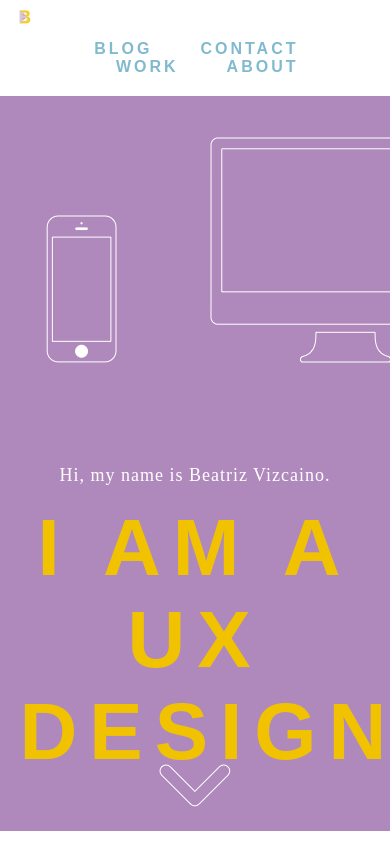
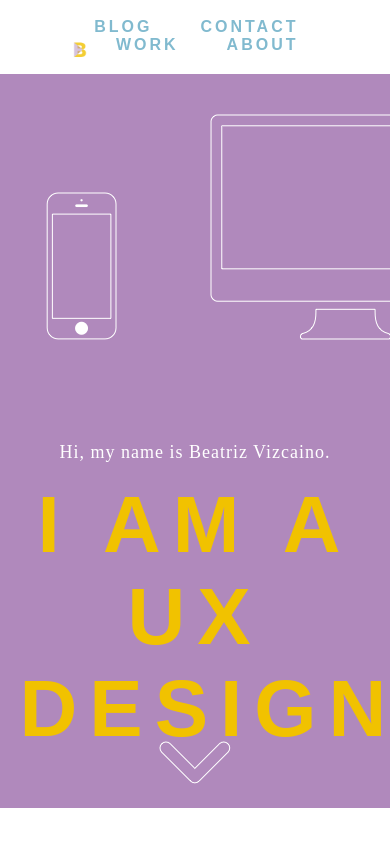
Before and after one commit to beatryev09/beatryev09.github.io, a plain HTML site: page unit_8/index.html in a window 390 px wide. Shown: the top 844 px of the page. Drawn offline with Linux system fonts and the light colour scheme.

Commit message:
update - final project not responsive yet

```diff
--- a/unit_8/css/style.css
+++ b/unit_8/css/style.css
@@ -292,6 +292,9 @@ a:hover, a:active {
 
 #logo {
 	width:5%;
+	position: absolute;
+	left:70px;
+	top:40px;
 
 
 
@@ -302,6 +305,7 @@ a:hover, a:active {
 	padding-right: 4%;
 	padding-left:4%;
 	background-color: white;
+
 }
 
 @media (max-width: 568px) {
```
